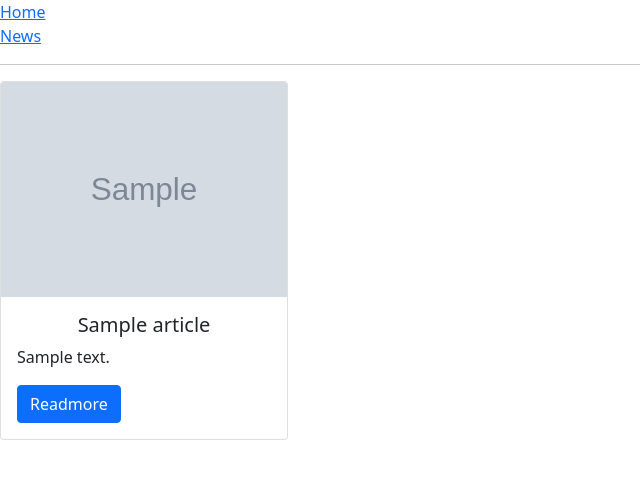
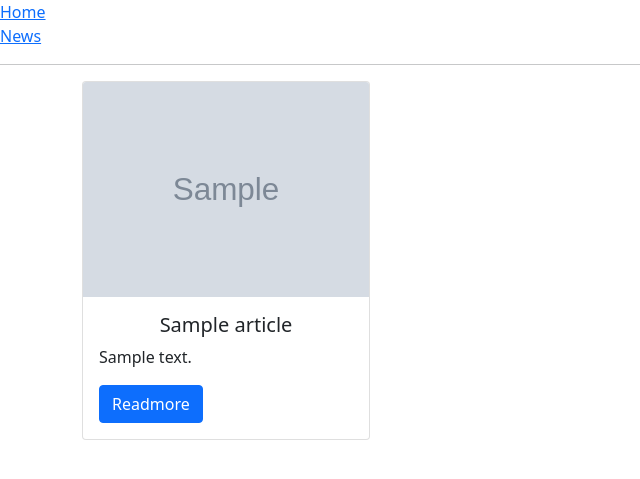
Before and after one commit to paulmunyao/Daily-Dossier-News, a Flask app: page /news in a window 1280 px wide. Shown: the top 479 px of the page, without its empty margins (0-640 px from the left). Run offline with Flask 2, Linux system fonts and the light colour scheme; grey boxes marked "Sample" are stand-in pictures; a database or web service that is not in the repository returns one stand-in record (values such as "Sample title"); data that the repository does not hold is empty.

Commit message:
Set cards in width and col

```diff
--- a/app/templates/news.html
+++ b/app/templates/news.html
@@ -19,7 +19,9 @@
     {% block content %}
 
     {% for news in news_articles %}
-
+    <div class="container">
+        <div class="row">
+            <div class="col">
                 <div class="card" style="width: 18rem;">
                     <img class="card-img-top" src="{{news.urlToImage}}" alt="">
                     <div class="card-body">
@@ -28,6 +30,10 @@
                         <a href="{{news.url}}" class="btn btn-primary">Readmore</a>
                     </div>
                 </div>
+            </div>
+        </div>
+    </div>
+
 
 
     </ul>
```
Lines whose indentation alone changed are shown as unchanged.
